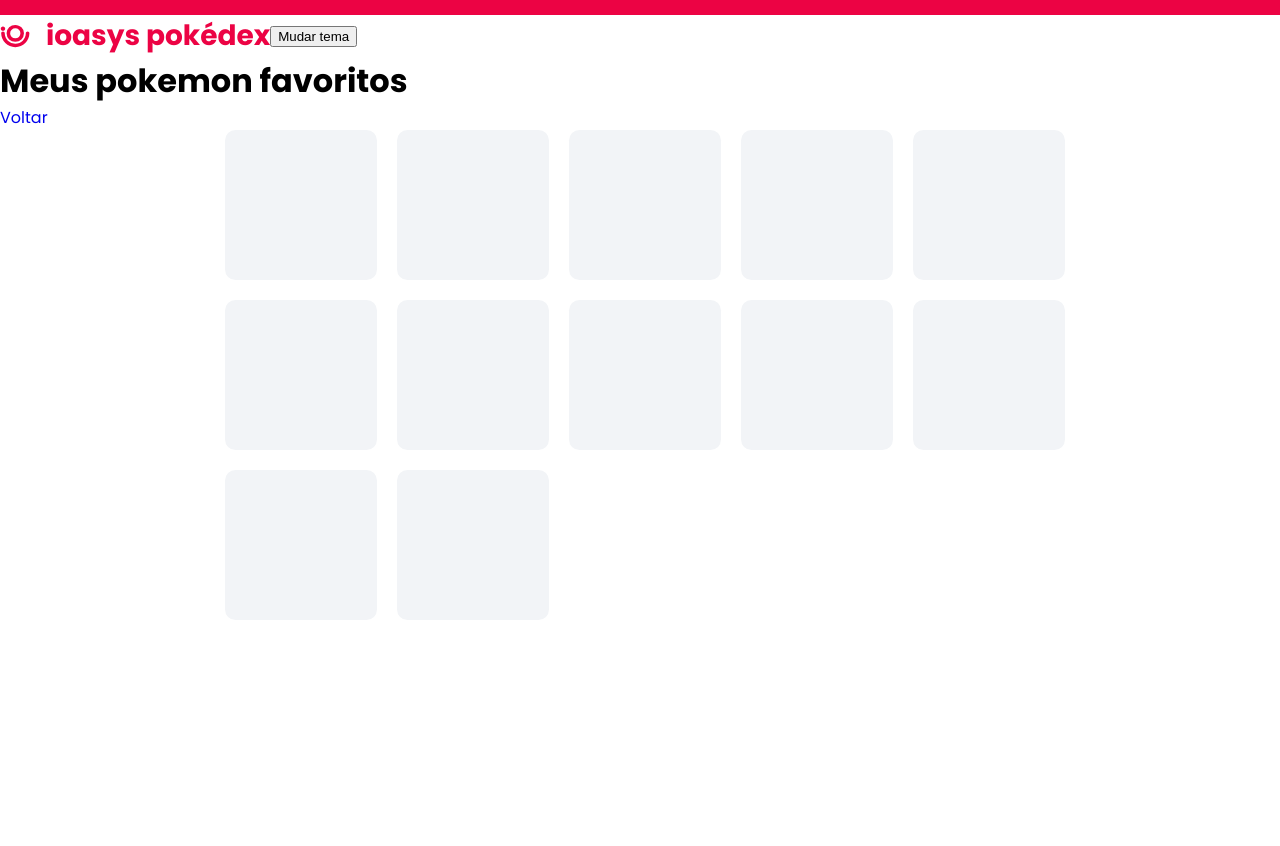
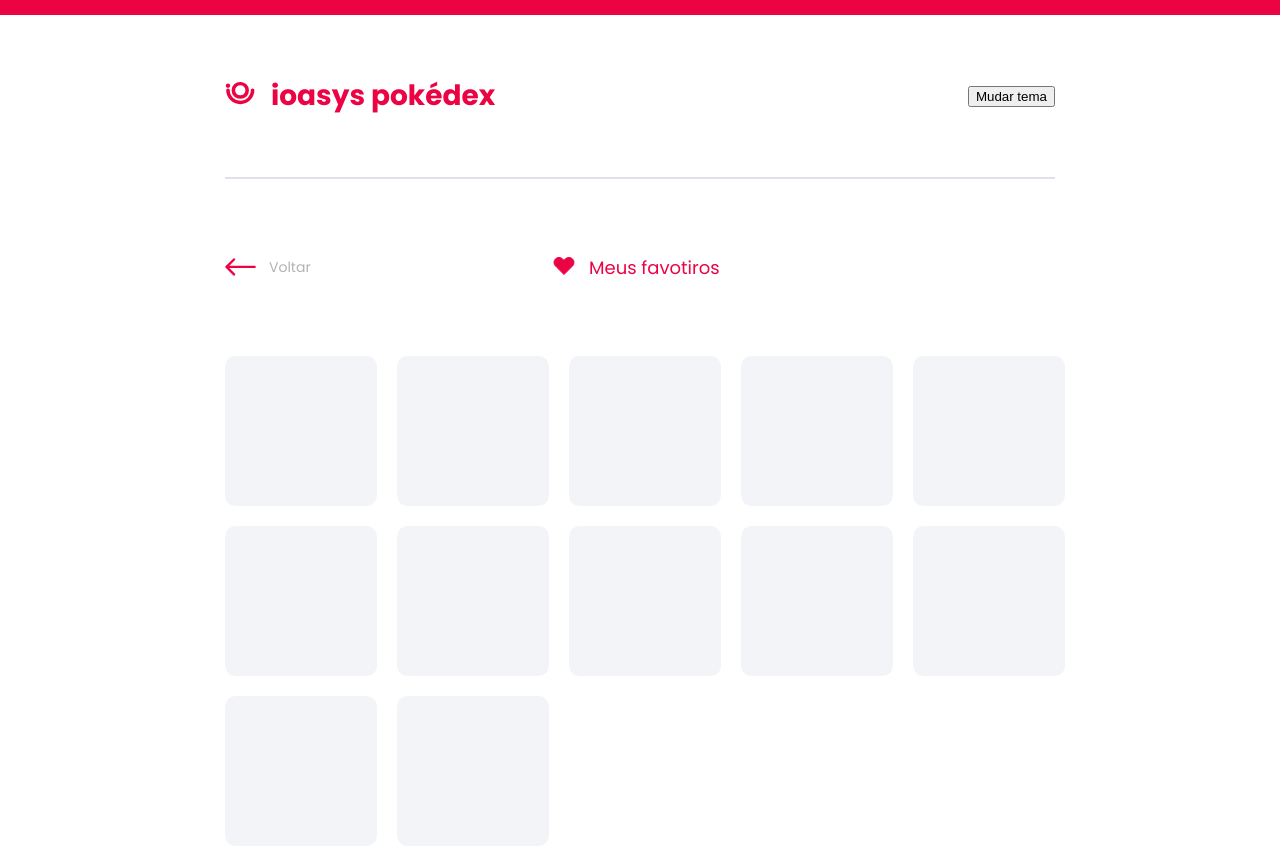
Before and after one commit to francisko-rezende/ioasys-campIV-pokedex, a React (Create React App) app: page /favoritos in a window 1280 px wide. Before the commit the page ends 815 px from the top, so only its background shows below. Built offline with nearby package versions, Linux system fonts and the light colour scheme.

Commit message:
feat: finish initial version of fav page for desktop

```diff
--- a/src/components/About.jsx
+++ b/src/components/About.jsx
@@ -8,6 +8,7 @@ import {
   REMOVE_FAVORITE_POKEMON,
 } from "../store/slices/favoritePokemonSlice";
 import Container from "./Container";
+import FavoriteIcon from "./FavoriteIcon";
 import Header from "./Header/Header";
 
 // todo create About.styles.js and put styled components there
@@ -38,8 +39,19 @@ const About = () => {
     dispatch(REMOVE_FAVORITE_POKEMON(pokemon));
   };
 
-  const isFavorite = () =>
-    favoritePokemonList.some(({ name }) => name === pokemon.name);
+  const [isFavorite, setIsFavorite] = React.useState(false);
+
+  React.useEffect(
+    () =>
+      setIsFavorite(
+        favoritePokemonList.some(({ name }) => name === pokemon.name),
+        [favoritePokemonList, pokemon.name]
+      ),
+    [favoritePokemonList, pokemon.name]
+  );
+
+  // const isFavorite = () =>
+  //   favoritePokemonList.some(({ name }) => name === pokemon.name);
 
   function getFormattedMoves() {
     if (pokemon.abilities.length > 1) {
@@ -89,10 +101,14 @@ const About = () => {
     <Container mode={mode} pokemonType={pokemonType}>
       <Header />
       <h1>Detalhes</h1>
-      {isFavorite() ? (
-        <button onClick={removeFromFavorites}>Remove</button>
+      {isFavorite ? (
+        <Button>
+          <FavoriteIcon onClick={removeFromFavorites} isFavorite={isFavorite} />
+        </Button>
       ) : (
-        <button onClick={addToFavorites}>Add</button>
+        <button>
+          <FavoriteIcon onClick={addToFavorites} isFavorite={isFavorite} />
+        </button>
       )}
 
       <ImgContainer pokemonType={pokemonType}>
@@ -242,4 +258,10 @@ const BaseStatValue = styled.span`
   color: ${({ theme, mode }) => theme[mode].textMain};
 `;
 
+const Button = styled.button`
+  cursor: pointer;
+  background-color: transparent;
+  border: none;
+`;
+
 export default About;
--- a/src/components/Container/Container.style.js
+++ b/src/components/Container/Container.style.js
@@ -2,8 +2,9 @@ import styled from "styled-components";
 
 export const Container = styled.main`
   background-color: ${({ theme, mode }) => theme[mode].pageBg};
-  height: 100vh;
-  width: 100vw;
+  height: 100%;
+  min-height: 100vh;
+  width: 100%;
   border-top: 15px solid
     ${({ theme, pokemonType }) =>
       theme.colors.pokemonTypes[pokemonType] ||
--- /dev/null
+++ b/src/components/FavoriteIcon/FavoriteIcon.jsx
@@ -0,0 +1,22 @@
+import * as S from "./FavoriteIcon.style";
+
+const FavoriteIcon = ({ onClick, isFavorite }) => {
+  return (
+    <S.FavoriteIcon
+      onClick={onClick}
+      isFavorite={isFavorite}
+      width="24"
+      height="24"
+      xmlns="http://www.w3.org/2000/svg"
+    >
+      <path
+        d="M13.414 4.964h0a5.002 5.002 0 0 1 7.072 0h0a4.999 4.999 0 0 1 0 7.072h0l-1.06 1.06L12 20.523l-7.426-7.427-1.06-1.06a5.001 5.001 0 1 1 7.072-7.072l1.06 1.06a.5.5 0 0 0 .708 0l1.06-1.06Z"
+        stroke="#EC0344"
+        strokeLinecap="round"
+        strokeLinejoin="round"
+      />
+    </S.FavoriteIcon>
+  );
+};
+
+export default FavoriteIcon;
--- /dev/null
+++ b/src/components/FavoriteIcon/FavoriteIcon.style.js
@@ -0,0 +1,7 @@
+import styled from "styled-components";
+
+export const FavoriteIcon = styled.svg`
+  fill: ${({ theme, isFavorite }) =>
+    isFavorite ? theme.colors.ioasysColor.secondaryColor : "transparent"};
+  transition: 0.2s;
+`;
--- /dev/null
+++ b/src/components/FavoriteIcon/index.js
@@ -0,0 +1 @@
+export {default} from './FavoriteIcon'
--- a/src/components/Header/Header.jsx
+++ b/src/components/Header/Header.jsx
@@ -14,8 +14,10 @@ const Header = () => {
 
   return (
     <S.Header>
-      <S.Logo />
-      ioasys pokédex{" "}
+      <div>
+        <S.Logo />
+        ioasys pokédex{" "}
+      </div>
       <button onClick={() => dispatch(TOGGLE_THEME())}>Mudar tema</button>
     </S.Header>
   );
--- a/src/components/Header/Header.style.js
+++ b/src/components/Header/Header.style.js
@@ -5,8 +5,10 @@ export const Header = styled.header`
   color: ${({ theme }) => theme.colors.ioasysColor.secondaryColor};
   display: flex;
   align-items: center;
+  justify-content: space-between;
   font-weight: 700;
   font-size: 28px;
+  padding: 60px 0;
 `;
 
 export const Logo = styled(IoasysLogo)`
--- a/src/pages/Favoritos/FavoritePokemon.jsx
+++ b/src/pages/Favoritos/FavoritePokemon.jsx
@@ -4,7 +4,9 @@ import { Link } from "react-router-dom";
 import styled from "styled-components";
 import Card from "../../components/Card";
 import Container from "../../components/Container";
+import FavoriteIcon from "../../components/FavoriteIcon";
 import Header from "../../components/Header/Header";
+import { ReactComponent as BackArrow } from "../../assets/icons/back-svgomg.svg";
 
 const FavoritePokemon = () => {
   const {
@@ -22,9 +24,17 @@ const FavoritePokemon = () => {
 
   return (
     <Container mode={mode}>
+      <Wrapper>
         <Header />
-      <h1>Meus pokemon favoritos</h1>
-      <Link to="/">Voltar</Link>
+
+        <Spacer mode={mode}>
+          <StyledLink to="/">
+            <StyledBackArrow /> Voltar
+          </StyledLink>
+          <StyledSubTitle>
+            <FavoriteIcon isFavorite={true} /> Meus favotiros
+          </StyledSubTitle>
+        </Spacer>
         <Grid>
           {favoritePokemonList ? (
             favoritePokemonList.map((pokemon) => (
@@ -35,6 +45,7 @@ const FavoritePokemon = () => {
           )}
           {generatePlaceholderCards()}
         </Grid>
+      </Wrapper>
     </Container>
   );
 };
@@ -51,7 +62,41 @@ const Blank = styled.div`
   width: 152px;
   height: 150px;
   border-radius: 10.49px;
-  background-color: ${({ theme, mode }) => theme[mode].cardBg};
+  background-color: ${({ theme, mode }) => theme[mode].placeholderCardBg};
+`;
+
+const Wrapper = styled.main`
+  max-width: 830px;
+  margin: 0 auto;
+`;
+
+const Spacer = styled.div`
+  padding: 60px 0;
+  display: grid;
+  grid-template-columns: 1.3fr 2fr;
+  align-items: center;
+  border-top: 2px solid
+    ${({ theme, mode }) => theme[mode].favoritesHorizontalSeparator};
+`;
+
+const StyledLink = styled(Link)`
+  color: ${({ theme }) => theme.agnostic.back};
+  display: flex;
+  align-items: center;
+  font-weight: 400;
+  font-size: 14px;
+`;
+
+const StyledBackArrow = styled(BackArrow)`
+  margin-right: 13px;
+`;
+
+const StyledSubTitle = styled.h2`
+  display: flex;
+  font-size: 18px;
+  gap: 13px;
+  font-weight: 500;
+  color: ${({ theme }) => theme.colors.ioasysColor.secondaryColor};
 `;
 
 export default FavoritePokemon;
--- a/src/styles/GlobalStyle.js
+++ b/src/styles/GlobalStyle.js
@@ -6,10 +6,20 @@ p,
 h1,
 ul,
 li,
-blockquote {
+blockquote{
   padding: 0;
   margin: 0;
 }
+
+* {
+  box-sizing: border-box;
+  transition: .2s;
+}
+
+/* button {
+  background-color: transparent;
+  border: none;
+} */
 
 body {
   font-family: "Poppins", sans-serif;
--- a/src/styles/theme.js
+++ b/src/styles/theme.js
@@ -47,17 +47,24 @@ const theme = {
     },
     ioasysColor: { secondaryColor: "#EC0344" },
   },
+  agnostic: {
+    back: "hsla(0, 0%, 70%, 1)",
+  },
   light: {
-    cardBg: "#f2f4f7",
+    cardBg: "#ffff",
+    placeholderCardBg: "#f2f4f7",
     pageBg: "#ffffff",
     textMain: "#212121",
     textSecondary: "hsla(0, 0%, 70%, 1)",
+    favoritesHorizontalSeparator: "hsla(217, 24%, 89%, 1)",
   },
   dark: {
     cardBg: "#2f2f2f",
+    placeholderCardBg: "#2f2f2f",
     pageBg: "hsla(0, 0%, 13%, 1)",
     textMain: "hsla(0, 0%, 100%, 1)",
     textSecondary: "hsla(0, 0%, 70%, 1)",
+    favoritesHorizontalSeparator: "hsla(0, 0%, 18%, 1)",
   },
 };
 
```
Lines whose indentation alone changed are shown as unchanged.
